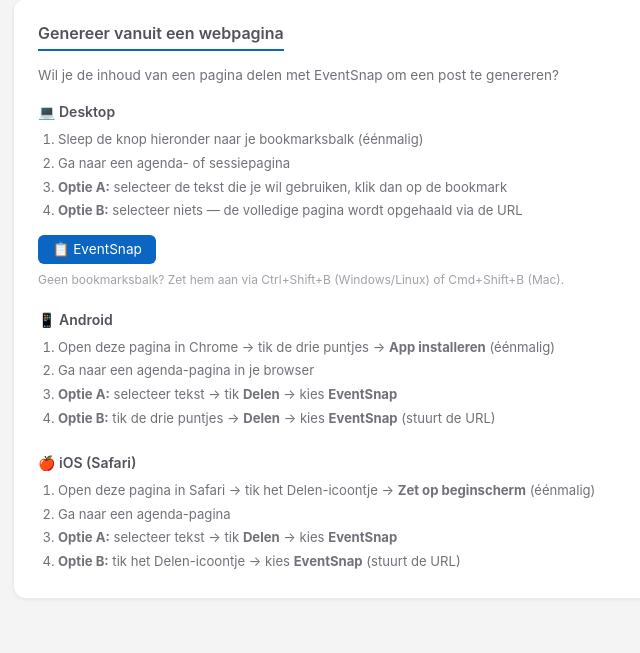
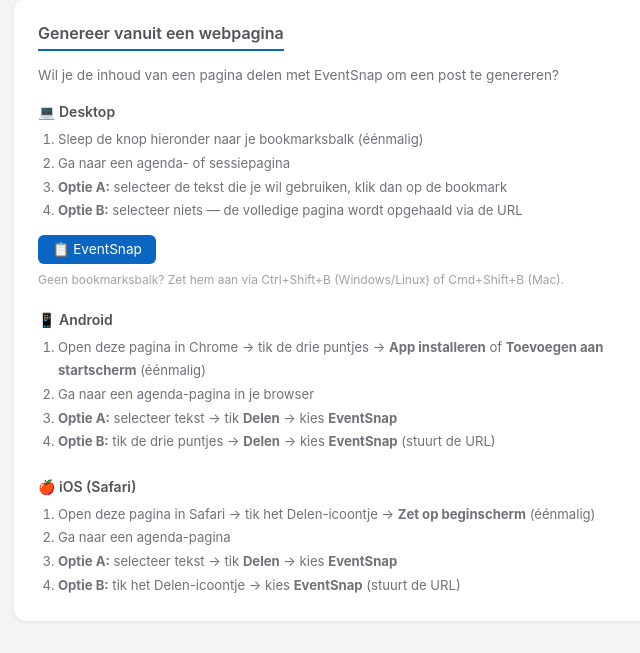
Before and after one commit to johantre/eventsnap, a FastAPI app: page /settings in a window 1280 px wide. Shown: the part 2360-3013 px from the top of the page, without its empty margins (282-922 px from the left). Before the commit the page ends 2929 px from the top, so only its background shows below. Run offline with FastAPI, Linux system fonts and the light colour scheme; the visitor is signed in with stand-in values (Sample User, id 1); data comes from the database, SQL or seed files in the repository; data that the repository does not hold is empty.

Commit message:
=Add 'Add to home screen' as alternative wording for Android install

```diff
--- a/app/templates/settings.html
+++ b/app/templates/settings.html
@@ -229,7 +229,7 @@
       <div style="margin-bottom:1.5rem">
         <p style="font-size:0.875rem;font-weight:600;color:#52525b;margin-bottom:0.5rem">📱 Android</p>
         <ol style="font-size:0.82rem;color:#71717a;margin:0 0 0.75rem 1.25rem;line-height:1.8">
-          <li>Open deze pagina in Chrome → tik de drie puntjes → <strong>App installeren</strong> (éénmalig)</li>
+          <li>Open deze pagina in Chrome → tik de drie puntjes → <strong>App installeren</strong> of <strong>Toevoegen aan startscherm</strong> (éénmalig)</li>
           <li>Ga naar een agenda-pagina in je browser</li>
           <li><strong>Optie A:</strong> selecteer tekst → tik <strong>Delen</strong> → kies <strong>EventSnap</strong></li>
           <li><strong>Optie B:</strong> tik de drie puntjes → <strong>Delen</strong> → kies <strong>EventSnap</strong> (stuurt de URL)</li>
```
